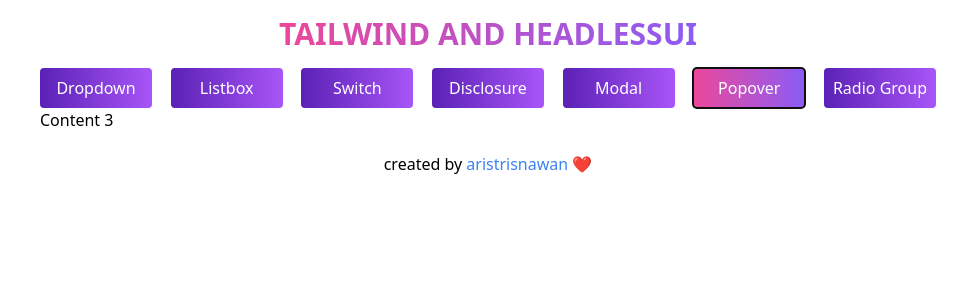
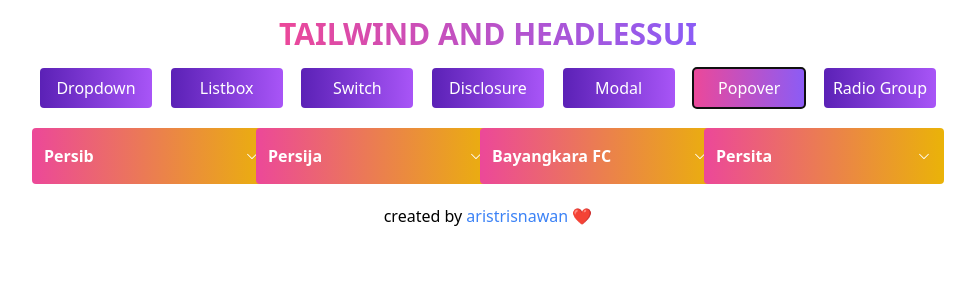
Before and after one commit to aristrisnawan/tailwind-headlessui, a React (Create React App) app: page / in a window 1280 px wide. Both pictures are taken after a click on the tab "Popover". Shown: the top 300 px of the page, without its empty margins (152-1127 px from the left). Built offline with nearby package versions, Linux system fonts and the light colour scheme.

Commit message:
Add popover component and data json

```diff
--- /dev/null
+++ b/src/components/PopoverComponent.js
@@ -0,0 +1,70 @@
+import React, { useEffect, useState } from "react";
+import { Popover } from "@headlessui/react";
+import { VscChevronDown } from "react-icons/vsc";
+import dataJson from "../datajson/popover.json";
+import { data } from "autoprefixer";
+
+export default function PopoverComponent() {
+  const [data, setData] = useState(dataJson);
+
+  useEffect(() => {});
+  return (
+    <div className="grid grid-cols-4 justify-center justify-items-center">
+      {data.popover.map((items) => {
+        return (
+          <div className="mt-5" key={items.id}>
+            <Popover className="relative">
+              <Popover.Button className="bg-gradient-to-r from-pink-500 to-yellow-500  px-3 py-4 flex justify-between rounded text-white font-semibold w-60">
+                <p>{items.club}</p>
+                <span className="pt-1 pl-2">
+                  <VscChevronDown />
+                </span>
+              </Popover.Button>
+
+              <Popover.Panel className="absolute z-10 bg-gray-700 mt-2 rounded p-2 bg-gradient-to-r from-pink-500 to-yellow-300 w-96">
+                <div className="grid grid-cols-2 text-white font-medium">
+                  <a
+                    href={items.url}
+                    className="hover:underline cursor-pointer"
+                  >
+                    {items.pm1}
+                  </a>
+                  <a
+                    href={items.url}
+                    className="hover:underline cursor-pointer"
+                  >
+                    {items.pm2}
+                  </a>
+                  <a
+                    href={items.url}
+                    className="hover:underline cursor-pointer"
+                  >
+                    {items.pm3}
+                  </a>
+                  <a
+                    href={items.url}
+                    className="hover:underline cursor-pointer"
+                  >
+                    {items.pm4}
+                  </a>
+                  <a
+                    href={items.url}
+                    className="hover:underline cursor-pointer"
+                  >
+                    {items.pm5}
+                  </a>
+                  <a
+                    href={items.url}
+                    className="hover:underline cursor-pointer"
+                  >
+                    {items.pm6}
+                  </a>
+                </div>
+              </Popover.Panel>
+            </Popover>
+          </div>
+        );
+      })}
+    </div>
+  );
+}
--- a/src/components/TabComponent.js
+++ b/src/components/TabComponent.js
@@ -2,6 +2,7 @@
 import { Tab } from "@headlessui/react";
 import ModalComponent from "./ModalComponent";
 import DisclosureComponent from "./DisclosureComponent";
+import PopoverComponent from "./PopoverComponent";
 
 export default function TabComponent() {
   return (
@@ -73,16 +74,18 @@
           </Tab>
         </Tab.List>
         <Tab.Panels>
-          <Tab.Panel>
-            <ModalComponent />
-          </Tab.Panel>
+          <Tab.Panel>Content 1</Tab.Panel>
           <Tab.Panel>Content 2</Tab.Panel>
           <Tab.Panel>Content 3</Tab.Panel>
           <Tab.Panel>
             <DisclosureComponent />
           </Tab.Panel>
-          <Tab.Panel>Content 3</Tab.Panel>
-          <Tab.Panel>Content 3</Tab.Panel>
+          <Tab.Panel>
+            <ModalComponent />
+          </Tab.Panel>
+          <Tab.Panel>
+            <PopoverComponent />
+          </Tab.Panel>
           <Tab.Panel>Content 3</Tab.Panel>
         </Tab.Panels>
       </Tab.Group>
--- /dev/null
+++ b/src/datajson/popover.json
@@ -0,0 +1,47 @@
+{
+    "popover": [{
+            "id": 1,
+            "club": "Persib",
+            "pm1": "Febri Hariadi",
+            "pm2": "Henhen Hendriana",
+            "pm3": "Dedi Kusanandar",
+            "pm4": "Beckham Putra",
+            "pm5": "Deden Natsir",
+            "pm6": "Supardi Natsir",
+            "url": "##"
+        },
+        {
+            "id": 2,
+            "club": "Persija",
+            "pm1": "Riko Simanjuntak",
+            "pm2": "Mamamn Abdurahman",
+            "pm3": "Tony Sucipto",
+            "pm4": "Andretani",
+            "pm5": "Marco Simic",
+            "pm6": "Rohit Chand",
+            "url": "##"
+        },
+        {
+            "id": 3,
+            "club": "Bayangkara FC",
+            "pm1": "Febri Hariadi",
+            "pm2": "Henhen Hendriana",
+            "pm3": "Dedi Kusanandar",
+            "pm4": "Beckham Putra",
+            "pm5": "Deden Natsir",
+            "pm6": "Supardi Natsir",
+            "url": "##"
+        },
+        {
+            "id": 4,
+            "club": "Persita",
+            "pm1": "Febri Hariadi",
+            "pm2": "Henhen Hendriana",
+            "pm3": "Dedi Kusanandar",
+            "pm4": "Beckham Putra",
+            "pm5": "Deden Natsir",
+            "pm6": "Supardi Natsir",
+            "url": "##"
+        }
+    ]
+}
```
